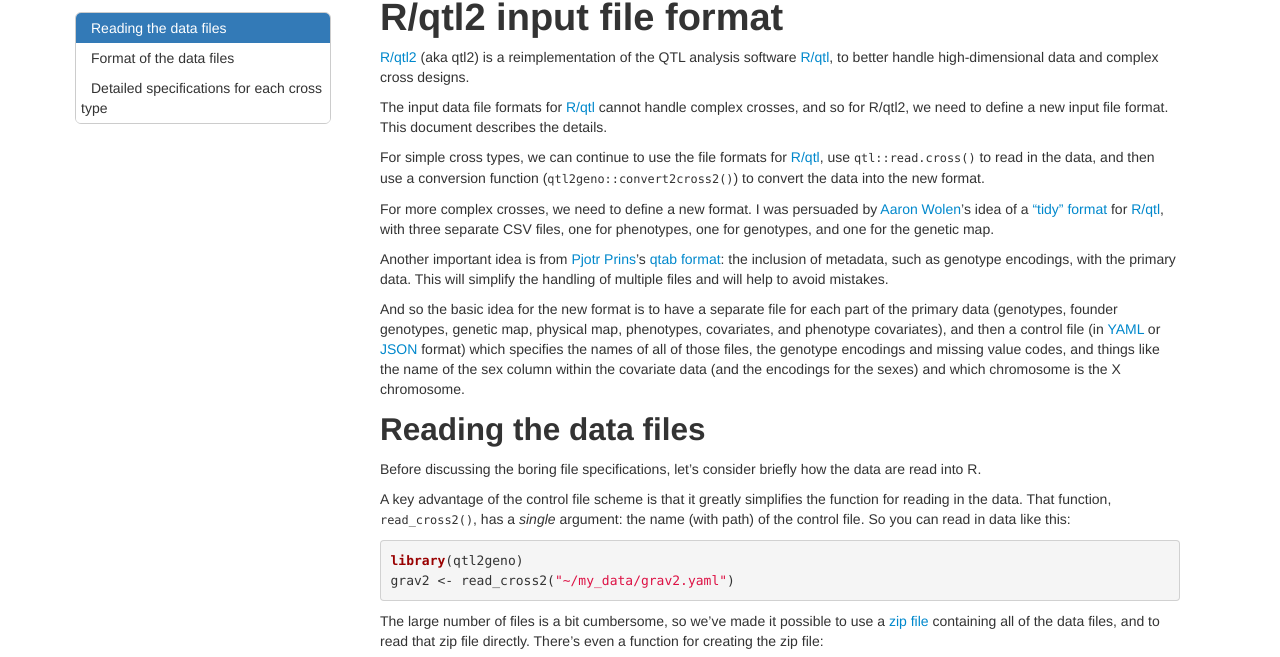
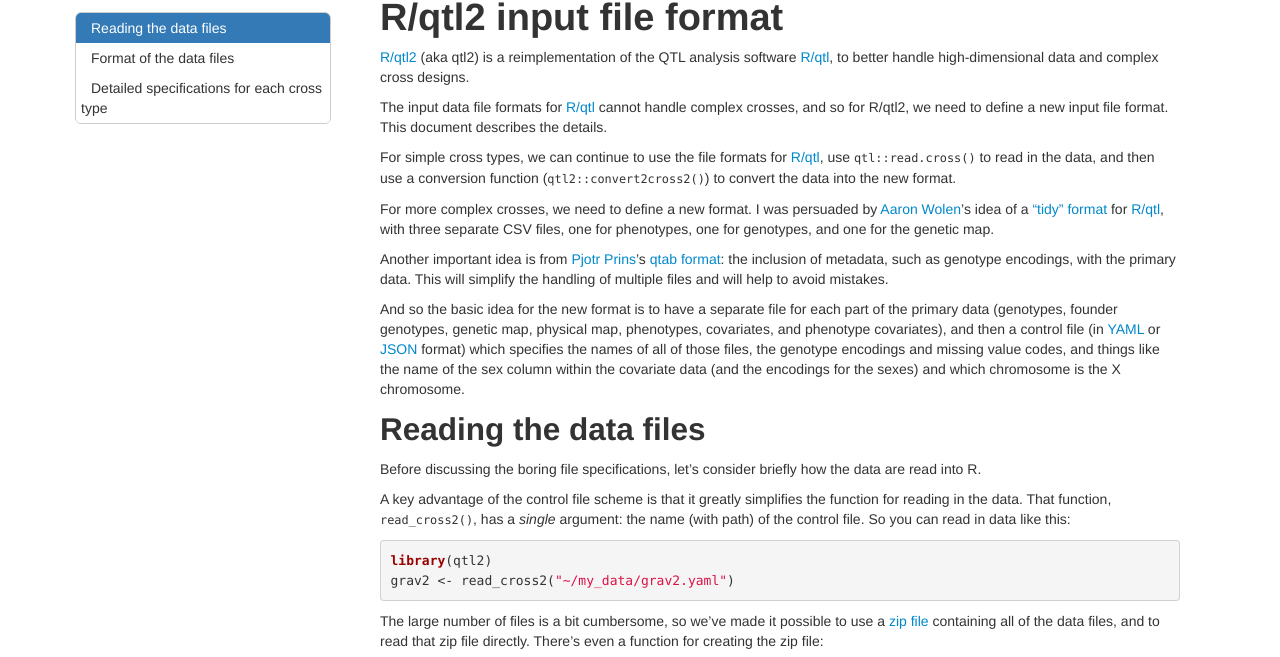
Before and after one commit to rqtl/qtl2, a Jekyll site: the page assets/vignettes/input_files.html, which Jekyll copies as it is, in a window 1280 px wide and 900 px high. Shown: the part 83-740 px from the top of the window. Built offline with Jekyll 4.4.1, drawn with Linux system fonts in a browser that asks for light colours; some of the changed text lies outside the part shown.

Commit message:
qtl2geno -> qtl2 in input_files.Rmd

```diff
--- a/assets/vignettes/input_files.html
+++ b/assets/vignettes/input_files.html
@@ -239,7 +239,7 @@ div.tocify {
 
 <p><a href="http://kbroman.org/qtl2">R/qtl2</a> (aka qtl2) is a reimplementation of the QTL analysis software <a href="https://rqtl.org">R/qtl</a>, to better handle high-dimensional data and complex cross designs.</p>
 <p>The input data file formats for <a href="https://rqtl.org">R/qtl</a> cannot handle complex crosses, and so for R/qtl2, we need to define a new input file format. This document describes the details.</p>
-<p>For simple cross types, we can continue to use the file formats for <a href="https://rqtl.org">R/qtl</a>, use <code>qtl::read.cross()</code> to read in the data, and then use a conversion function (<code>qtl2geno::convert2cross2()</code>) to convert the data into the new format.</p>
+<p>For simple cross types, we can continue to use the file formats for <a href="https://rqtl.org">R/qtl</a>, use <code>qtl::read.cross()</code> to read in the data, and then use a conversion function (<code>qtl2::convert2cross2()</code>) to convert the data into the new format.</p>
 <p>For more complex crosses, we need to define a new format. I was persuaded by <a href="http://aaronwolen.com/">Aaron Wolen</a>’s idea of a <a href="https://github.com/kbroman/qtl/pull/20">“tidy” format</a> for <a href="https://rqtl.org">R/qtl</a>, with three separate CSV files, one for phenotypes, one for genotypes, and one for the genetic map.</p>
 <p>Another important idea is from <a href="http://thebird.nl/">Pjotr Prins</a>’s <a href="https://github.com/qtlHD/qtlHD/blob/master/doc/input/qtab.md">qtab format</a>: the inclusion of metadata, such as genotype encodings, with the primary data. This will simplify the handling of multiple files and will help to avoid mistakes.</p>
 <p>And so the basic idea for the new format is to have a separate file for each part of the primary data (genotypes, founder genotypes, genetic map, physical map, phenotypes, covariates, and phenotype covariates), and then a control file (in <a href="http://www.yaml.org">YAML</a> or <a href="http://www.json.org">JSON</a> format) which specifies the names of all of those files, the genotype encodings and missing value codes, and things like the name of the sex column within the covariate data (and the encodings for the sexes) and which chromosome is the X chromosome.</p>
@@ -247,7 +247,7 @@ div.tocify {
 <h2>Reading the data files</h2>
 <p>Before discussing the boring file specifications, let’s consider briefly how the data are read into R.</p>
 <p>A key advantage of the control file scheme is that it greatly simplifies the function for reading in the data. That function, <code>read_cross2()</code>, has a <em>single</em> argument: the name (with path) of the control file. So you can read in data like this:</p>
-<pre class="r"><code>library(qtl2geno)
+<pre class="r"><code>library(qtl2)
 grav2 &lt;- read_cross2(&quot;~/my_data/grav2.yaml&quot;)</code></pre>
 <p>The large number of files is a bit cumbersome, so we’ve made it possible to use a <a href="https://en.wikipedia.org/wiki/Zip_(file_format)">zip file</a> containing all of the data files, and to read that zip file directly. There’s even a function for creating the zip file:</p>
 <pre class="r"><code>zip_datafiles(&quot;~/my_data/grav2.yaml&quot;)</code></pre>
@@ -500,7 +500,7 @@ founder_geno:
 <pre><code>&quot;cross_info&quot;: {&quot;covar&quot;: &quot;pgm&quot;, &quot;0&quot;: 0, &quot;1&quot;: 1}</code></pre>
 <p>Here are some example R/qtl2 data files for F<sub>2</sub> intercrosses:</p>
 <ul>
-<li><p><a href="http://kbroman.org/qtl2/assets/sampledata/iron/"><code>iron</code></a> from <a href="https://www.ncbi.nlm.nih.gov/pubmed/16799992">Grant et al. (2006) Hepatology 44:174-185</a>. A <a href="http://kbroman.org/qtl2/assets/sampledata/iron/iron.zip">zip file for these data</a> is distributed with the <a href="https://github.com/rqtl/qtl2geno">R/qtl2geno</a> package.</p></li>
+<li><p><a href="http://kbroman.org/qtl2/assets/sampledata/iron/"><code>iron</code></a> from <a href="https://www.ncbi.nlm.nih.gov/pubmed/16799992">Grant et al. (2006) Hepatology 44:174-185</a>. A <a href="http://kbroman.org/qtl2/assets/sampledata/iron/iron.zip">zip file for these data</a> is distributed with the <a href="https://github.com/rqtl/qtl2">qtl2</a> package.</p></li>
 <li><p><a href="https://github.com/rqtl/qtl2data/tree/master/B6BTBR"><code>B6BTBR</code></a> from <a href="https://doi.org/10.1534/genetics.115.179432">Tian et al. (2015) Genetics 201:1253-1262</a> and <a href="https://doi.org/10.1534/g3.115.019778">Broman et al. (2015) G3 5:2177-2186</a>.</p></li>
 <li><p><a href="https://github.com/rqtl/qtl2data/tree/master/Gough"><code>Gough</code></a> from <a href="https://doi.org/10.1534/genetics.115.177790">Gray et al. (2015) Genetics 201:213-228</a>.</p></li>
 </ul>
@@ -523,7 +523,7 @@ founder_geno:
   BxA: 1</code></pre>
 <p>The equivalent json is:</p>
 <pre><code>&quot;cross_info&quot;: {&quot;covar&quot;: &quot;cross_direction&quot;, &quot;AxB&quot;: 0, &quot;BxA&quot;: 1}</code></pre>
-<p>We don’t have example data files for RIL by sib-mating, but the <a href="https://github.com/rqtl/qtl2geno">R/qtl2geno</a> package includes data for a set of arabidopsis RIL by selfing from <a href="https://doi.org/10.1534/genetics.113.153346">Moore et al. (2013) Genetics 195:1077-1086</a>, <a href="http://kbroman.org/qtl2/assets/sampledata/grav2/"><code>grav2</code></a>. Here’s a zip file: <a href="http://kbroman.org/qtl2/assets/sampledata/grav2/grav2.zip"><code>grav2.zip</code></a>.</p>
+<p>We don’t have example data files for RIL by sib-mating, but the <a href="https://github.com/rqtl/qtl2">qtl2</a> package includes data for a set of arabidopsis RIL by selfing from <a href="https://doi.org/10.1534/genetics.113.153346">Moore et al. (2013) Genetics 195:1077-1086</a>, <a href="http://kbroman.org/qtl2/assets/sampledata/grav2/"><code>grav2</code></a>. Here’s a zip file: <a href="http://kbroman.org/qtl2/assets/sampledata/grav2/grav2.zip"><code>grav2.zip</code></a>.</p>
 </div>
 <div id="doubled-haploids-dh" class="section level3">
 <h3>Doubled haploids (DH)</h3>
```
Also changed, not shown: assets/vignettes/input_files.Rmd (+4 -4 lines).
